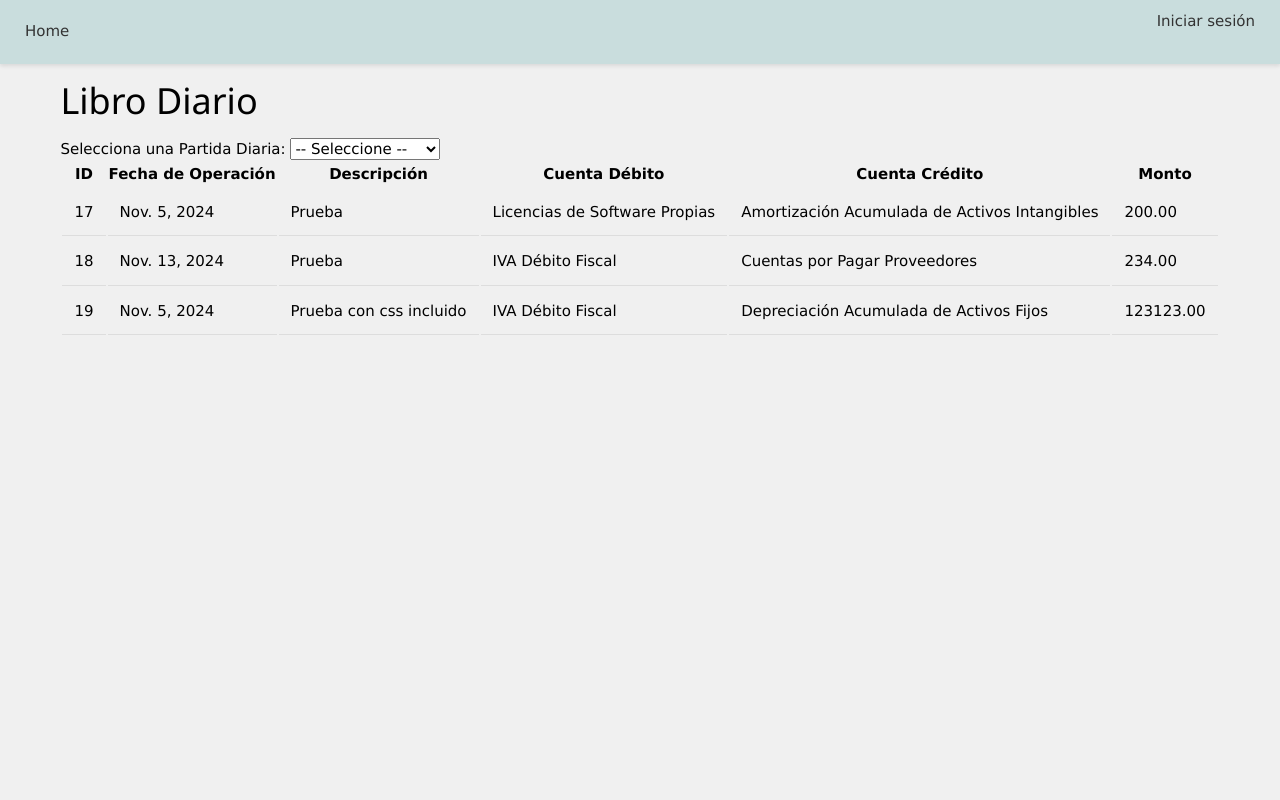
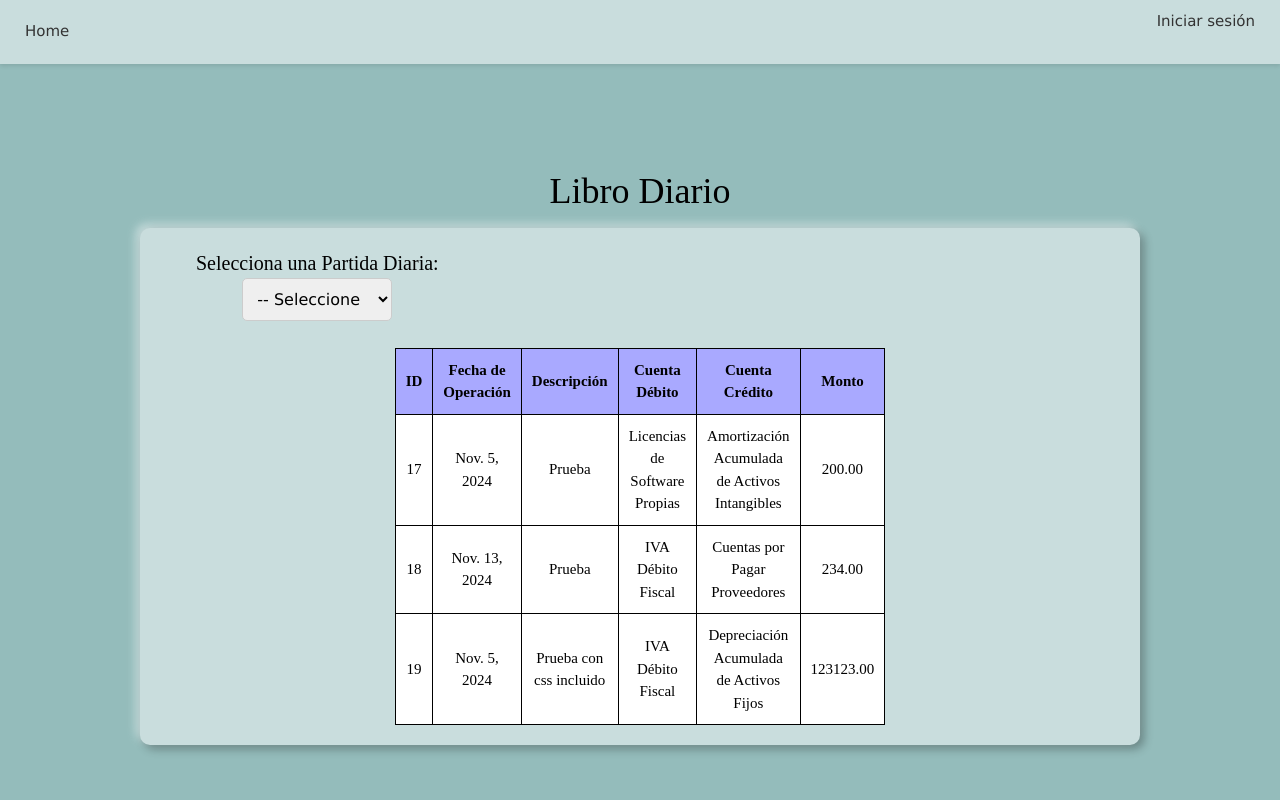
Before and after one commit to KikeHerrera/Sistema-Contable-Automatizado, a Django app: page /libro_diario/ in a window 1280 px wide. Run offline with Django 4.2, Linux system fonts and the light colour scheme; data comes from the database, SQL or seed files in the repository; both versions use the stored data as it was after the commit; some libraries are stand-ins or nearby versions.

Commit message:
Arreglo de la pantalla de libro diario

```diff
--- /dev/null
+++ b/Sistema/static/css/styleLibroDiario.css
@@ -0,0 +1,120 @@
+.container {
+    background-color: #c9dddd;
+    padding: 20px;
+    border-radius: 10px;
+    max-width: 1000px;
+    margin: 0 auto;
+    box-shadow: 4px 4px 10px rgba(0, 0, 0, 0.3), -4px -4px 10px #c9dddd;
+}
+
+body {
+    background-color: #94bcbb;
+}
+
+h1 {
+    text-align: center;
+    margin-top: 100px;
+    font-family: 'Times New Roman', Times, serif;
+}
+
+.form-box {
+    text-align: center;
+    margin-bottom: 20px;
+    margin-right: -100px;
+}
+
+.form-box label {
+    font-size: 20px;
+    font-family: 'Times New Roman', Times, serif;
+    justify-content: center;
+}
+
+#partida_diaria {
+    padding: 10px;
+    font-size: 16px;
+    border-radius: 5px;
+    border: 1px solid #ccc;
+    cursor: pointer;
+}
+
+.table-box {
+    margin-top: 100px;
+    font-family: 'Times New Roman', Times, serif;
+}
+
+.table {
+    width: 100%;
+    /* Asegura que la tabla ocupe el 100% del ancho del contenedor */
+    border-collapse: collapse;
+
+}
+
+.table th,
+.table td {
+    border: 1px solid black;
+    padding: 10px;
+    text-align: center;
+    width: 100%;
+
+}
+
+.table th {
+    background-color: rgba(0, 0, 255, 0.339);
+
+}
+
+.table tr:nth-child(even) {
+    background-color: white;
+}
+.table tr:nth-child(odd) {
+    background-color: white; /* Color para filas impares */
+}
+
+.table-box::-webkit-scrollbar {
+    width: 10px;
+}
+
+.table-box::-webkit-scrollbar-thumb {
+    background-color: #888;
+    border-radius: 10px;
+}
+
+.table-box::-webkit-scrollbar-thumb:hover {
+    background-color: #555;
+}
+
+/* Estilo base para los enlaces del menú */
+nav a {
+    position: relative;
+    padding: 10px 15px;
+    color: #333;
+    text-decoration: none;
+    overflow: hidden;
+}
+
+/* Pseudo-elemento para el fondo animado */
+nav a::after {
+    content: "";
+    position: absolute;
+    top: 0;
+    left: 0;
+    width: 100%;
+    height: 100%;
+    background-color: #5d9b9b;
+    /* Color del fondo al pasar el puntero */
+    border-radius: 25%;
+    z-index: -1;
+    transition: transform 0.3s ease;
+    transform: scaleX(0);
+    transform-origin: left;
+}
+
+/* Efecto hover para mostrar el fondo */
+nav a:hover::after {
+    transform: scaleX(1);
+}
+
+nav a:hover {
+    color: yellow;
+    /* Cambia el color del texto al pasar el puntero */
+}
--- a/Sistema/templates/libro_diario.html
+++ b/Sistema/templates/libro_diario.html
@@ -1,8 +1,12 @@
 {% extends "base.html" %}
 
 {% block content %}
-<div class="content">
+<link rel="stylesheet" href="../static/css/styleLibroDiario.css">
 <h1>Libro Diario</h1>
+
+<div class="container">
+    <!-- Formulario desglosado -->
+    <div class="form-box">
         <form method="get" action=".">
             <label for="partida_diaria">Selecciona una Partida Diaria:</label>
             <select name="partida_diaria" id="partida_diaria" onchange="this.form.submit()">
@@ -15,8 +19,12 @@
                 {% endfor %}
             </select>
         </form>
+    </div>
+
+    <!-- Tabla de transacciones -->
+    <div class="table-box">
         {% if transacciones %}
-    <table>
+        <table class="table">
             <thead>
                 <tr>
                     <th>ID</th>
@@ -44,5 +52,5 @@
             <p>Por favor seleccione un libro diario para ver las transacciones.</p>
         {% endif %}
     </div>
-
+</div>
 {% endblock %}
```
Also changed, not shown: db.sqlite3. Lines whose indentation alone changed are shown as unchanged.
